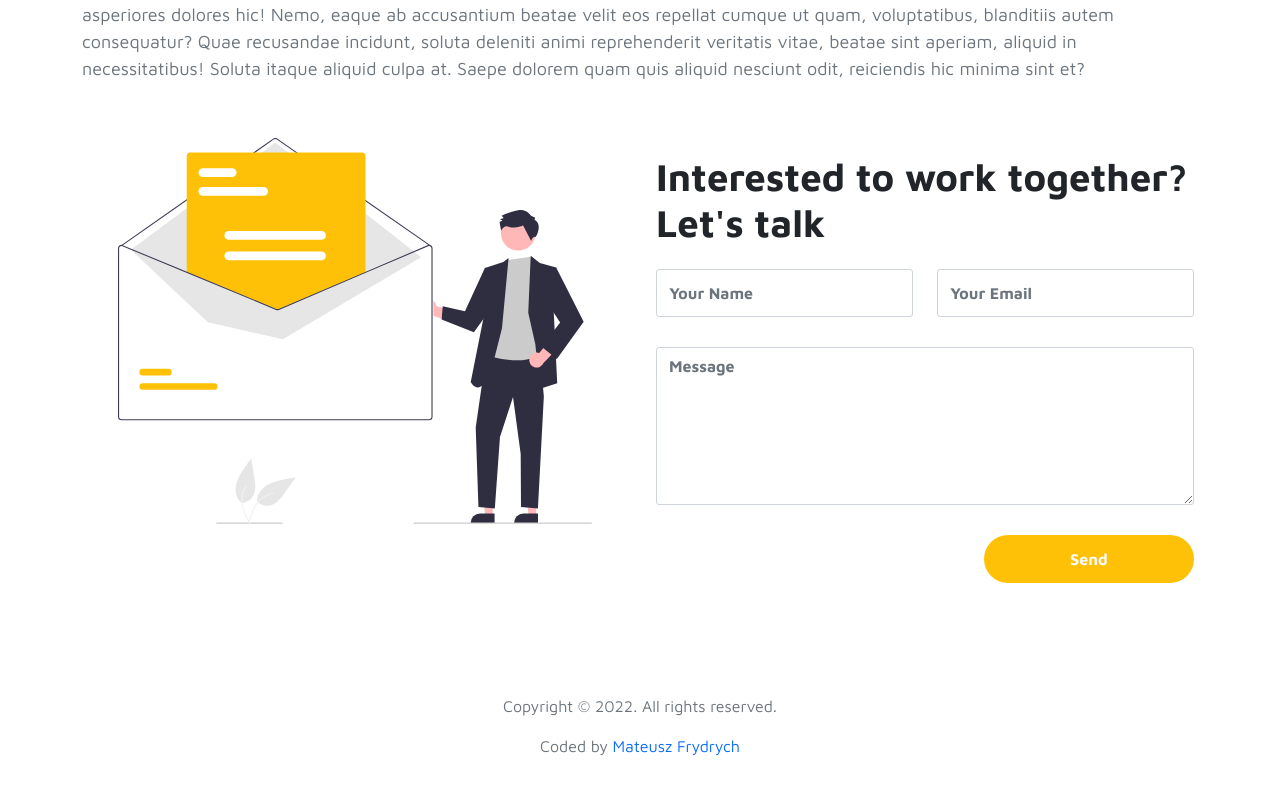
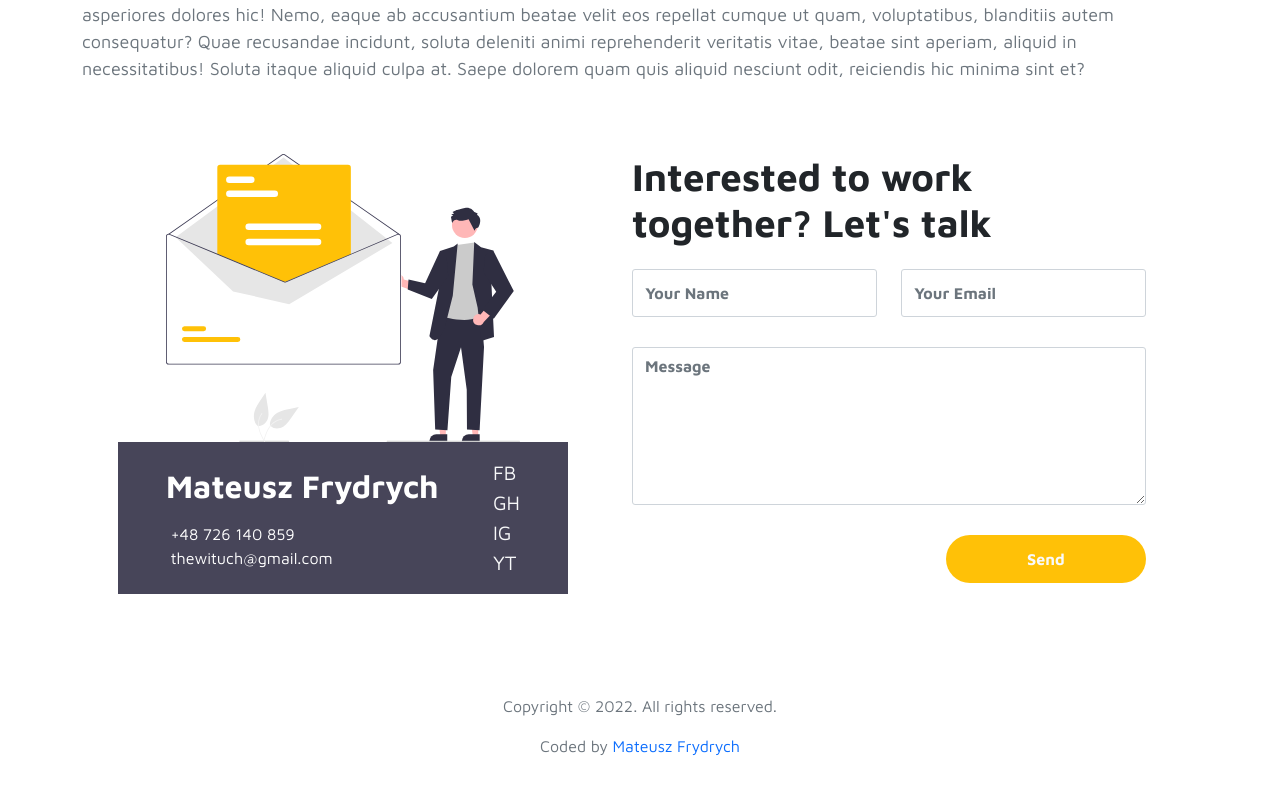
Before and after one commit to theWituch/Portfolio, a Vue app: page / in a window 1280 px wide. Shown: the part 809-1603 px from the top of the page. Built offline with nearby package versions, Linux system fonts and the light colour scheme.

Commit message:
Add personal informations in contact section

```diff
--- a/src/views/AboutView.vue
+++ b/src/views/AboutView.vue
@@ -55,9 +55,23 @@
       </p>
     </section>
 
-    <section class="my-4 py-2 row">
-      <div class="d-none d-lg-block px-5 col-lg-6 col-12">
-        <img src="@/assets/images/undraw/undraw_envelope.svg" class="img-fluid" alt="Envelope contact image" />
+    <section class="my-4 py-2 pe-lg-5 row">
+      <div class="p-3 px-lg-5 col-lg-6 col-12">
+        <img src="@/assets/images/undraw/undraw_envelope.svg" class="img-fluid px-5" alt="Envelope contact image" />
+
+        <div class="contact-info d-flex justify-content-between align-items-center text-white py-3 px-4 px-lg-5">
+          <div class="d-flex flex-column ">
+            <h3 class="mb-3 text-reset">Mateusz Frydrych</h3>
+            <span class="mb-0 text-reset">&nbsp;+48 726 140 859</span>
+            <a href="mailto:thewituch@gmail.com" class="text-reset">&nbsp;thewituch@gmail.com</a>
+          </div>
+          <div class="d-flex flex-column p-0 fs-5 text-light">
+            <a href="https://www.facebook.com/Wituuuuuch" target="blank" rel="noreferrer" class="text-reset">FB</a>
+            <a href="https://github.com/theWituch" target="blank" rel="noreferrer" class="text-reset">GH</a>
+            <a href="#instagram" target="blank" rel="noreferrer" class="text-reset">IG</a>
+            <a href="#youtube" target="blank" rel="noreferrer" class="text-reset">YT</a>
+          </div>
+        </div>
       </div>
       <div class="p-3 col-lg-6 col-12">
         <h2>Interested to work together? Let's talk</h2>
@@ -106,4 +120,8 @@ export default {
   height: 110%;
   transform: translate(-50%, -46%);
 }
+
+.contact-info {
+  background: var(--th-bluegray);
+}
 </style>
```
